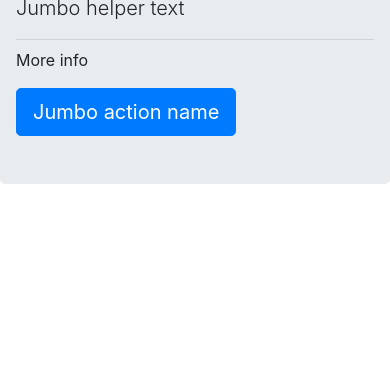
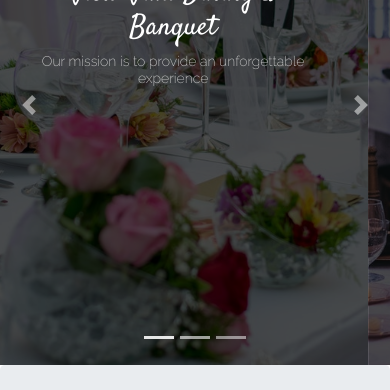
Before and after one commit to themarjan/html-template, a plain HTML site: page index.html in a window 390 px wide. Shown: the part 276-666 px from the top of the page. Drawn offline with nearby package versions, Linux system fonts and the light colour scheme.

Commit message:
carousel add

```diff
--- a/css/style.css
+++ b/css/style.css
@@ -0,0 +1,52 @@
+@import url("https://fonts.googleapis.com/css?family=Josefin+Sans:wght@700|Satisfy|Dosis:wght@600|Caveat|Raleway:wght@200|Yellowtail&display=swap");
+
+* {
+  padding: 0%;
+  margin: 0%;
+  scroll-behavior: smooth;
+  color: #353535;
+}
+
+/*----Slider Section----*/
+.carousel {
+
+}
+.carousel-item img {
+  height: 520px;
+  object-fit: cover;
+}
+.carousel-caption {
+  padding-bottom: 250px !important;
+}
+.carousel-caption h1 {
+  font-size: 60px !important;
+  color: #ffffff !important;
+  animation-delay: 1s;
+  font-family: "Satisfy", cursive;
+}
+.carousel-caption h3 {
+  font-size: 25px !important;
+  color: #d9d9d9 !important;
+  animation-delay: 2s;
+  font-family: "Raleway", sans-serif;
+}
+.carousel-item .overlay {
+  position: absolute;
+  width: 100%;
+  height: 100%;
+  z-index: 2;
+  background-color: black;
+  opacity: 0.7;
+}
+
+@media screen and (max-width: 960px) {
+  .carousel {
+    margin-top: 65px;
+  }
+  .carousel-caption h1 {
+    font-size: 28px !important;
+  }
+  .carousel-caption h3 {
+    font-size: 14px !important;
+  }
+}
--- a/index.html
+++ b/index.html
@@ -5,7 +5,7 @@
     <!-- Required meta tags -->
     <meta charset="utf-8">
     <meta name="viewport" content="width=device-width, initial-scale=1, shrink-to-fit=no">
-
+ <link rel="stylesheet" href="css/style.css" />
     <!-- Bootstrap CSS -->
     <link rel="stylesheet" href="https://stackpath.bootstrapcdn.com/bootstrap/4.3.1/css/bootstrap.min.css" integrity="sha384-ggOyR0iXCbMQv3Xipma34MD+dH/1fQ784/j6cY/iJTQUOhcWr7x9JvoRxT2MZw1T" crossorigin="anonymous">
   </head>
@@ -38,7 +38,90 @@
               </form>
           </div>
       </nav>
+      <div
+      id="carouselExampleIndicators"
+      class="carousel slide"
+      data-ride="carousel"
+    >
+      <ol class="carousel-indicators">
+        <li
+          data-target="#carouselExampleIndicators"
+          data-slide-to="0"
+          class="active"
+        ></li>
+        <li data-target="#carouselExampleIndicators" data-slide-to="1"></li>
+        <li data-target="#carouselExampleIndicators" data-slide-to="2"></li>
+      </ol>
+      <div class="carousel-inner" role="listbox">
+        <div class="carousel-item active">
+          <div class="overlay"></div>
+          <img
+            class="d-block w-100"
+            src="images/slide1.jpg"
+            alt="First slide"
+          />
+          <div class="carousel-caption">
+            <h1 class="animate__animated animate__fadeInDown">
+              View Villa Dining & Banquet
+            </h1>
+            <h3 class="animate__animated animate__fadeInUp">
+              Our mission is to provide an unforgettable experience
+            </h3>
+          </div>
+        </div>
 
+        <div class="carousel-item">
+          <div class="overlay"></div>
+          <img
+            class="d-block w-100"
+            src="images/slide2.jpg"
+            alt="Second slide"
+          />
+          <div class="carousel-caption">
+            <h1 class="animate__animated animate__fadeInLeft">
+              Your Perfect Banquet
+            </h1>
+            <h3 class="animate__animated animate__fadeInRight">
+              The best dinning quality can be here too!
+            </h3>
+          </div>
+        </div>
+        <div class="carousel-item">
+          <div class="overlay"></div>
+          <img
+            class="d-block w-100"
+            src="images/slide3.jpg"
+            alt="Third slide"
+          />
+          <div class="carousel-caption">
+            <h1 class="animate__animated animate__fadeInBottomLeft">
+              New In Town
+            </h1>
+            <h3 class="animate__animated animate__fadeInBottomRight">
+              Enjoy our special services
+            </h3>
+          </div>
+        </div>
+      </div>
+      <a
+        class="carousel-control-prev"
+        href="#carouselExampleIndicators"
+        role="button"
+        data-slide="prev"
+      >
+        <span class="carousel-control-prev-icon" aria-hidden="true"></span>
+        <span class="sr-only">Previous</span>
+      </a>
+      <a
+        class="carousel-control-next"
+        href="#carouselExampleIndicators"
+        role="button"
+        data-slide="next"
+      >
+        <span class="carousel-control-next-icon" aria-hidden="true"></span>
+        <span class="sr-only">Next</span>
+      </a>
+    </div>
       <div class="jumbotron">
           <h1 class="display-3">Jumbo heading</h1>
           <p class="lead">Jumbo helper text</p>
```
Also changed, not shown: images/1.jpg (added), images/2.jpg (added), images/3.jpg (added), images/4.jpg (added), images/gallery1.jpg (added), images/gallery2.jpg (added), images/gallery3.jpg (added), images/gallery4.jpg (added), images/slide1.jpg (added), images/slide2.jpg (added), images/slide3.jpg (added).
